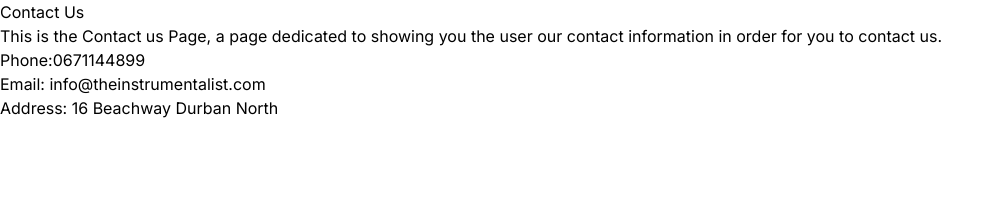
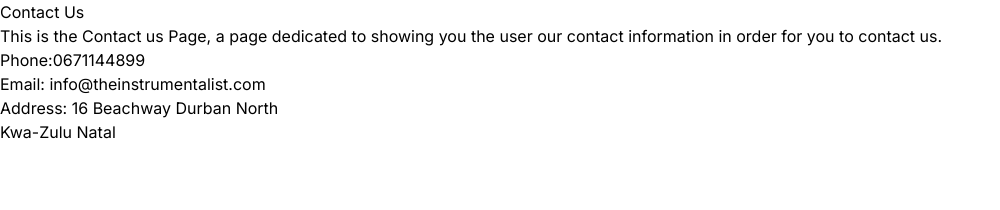
Before and after one commit to NateCreedDonato/the-instrumentalist, a Next.js app: page /contact in a window 1280 px wide. Shown: the top 210 px of the page, without its empty margins (0-1000 px from the left). Built offline with nearby package versions, Linux system fonts and the light colour scheme; a web font is replaced by a local one.

Commit message:
Update page.tsx

```diff
--- a/app/contact/page.tsx
+++ b/app/contact/page.tsx
@@ -14,6 +14,7 @@ export default function Contact() {
                     <li>Phone:0671144899</li>
                     <li>Email: info@theinstrumentalist.com</li>
                     <li>Address: 16 Beachway Durban North</li>
+                    <li>Kwa-Zulu Natal</li>
                 </ul>
             </div>
         </>
```
